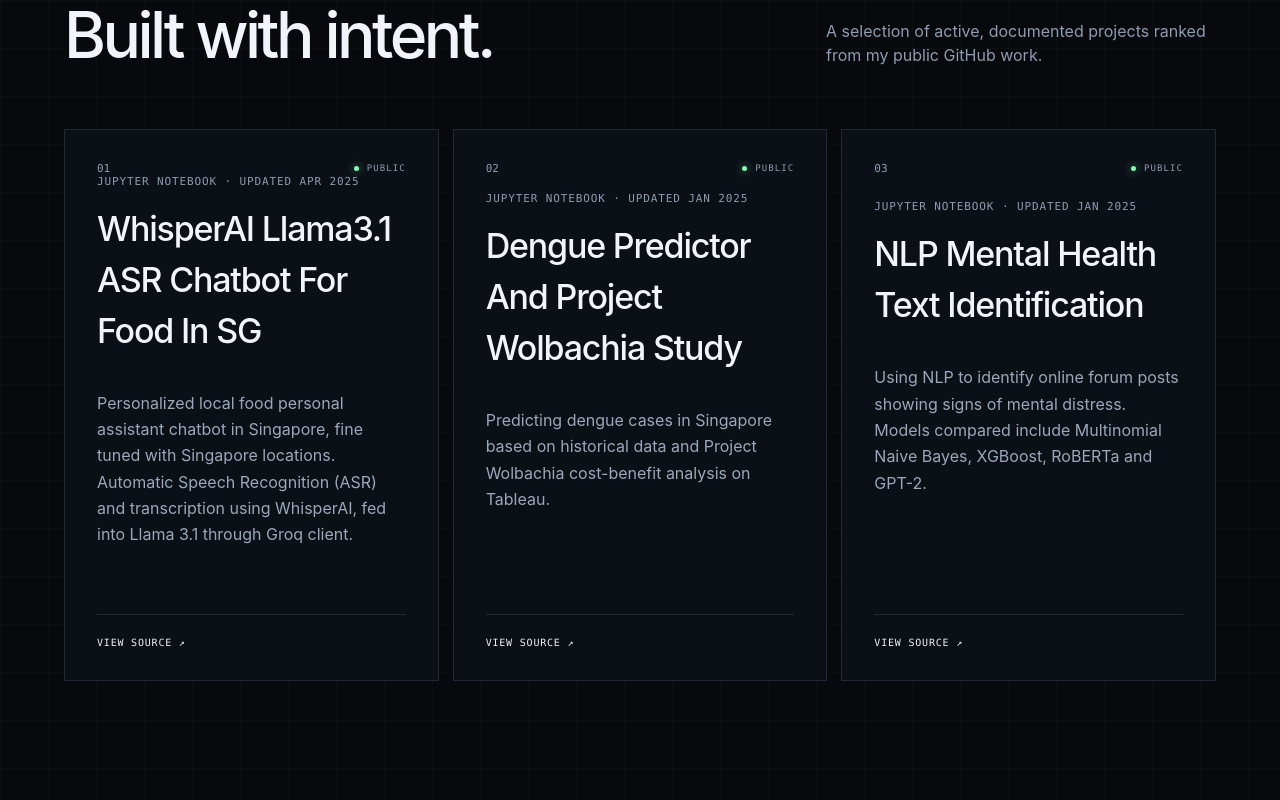
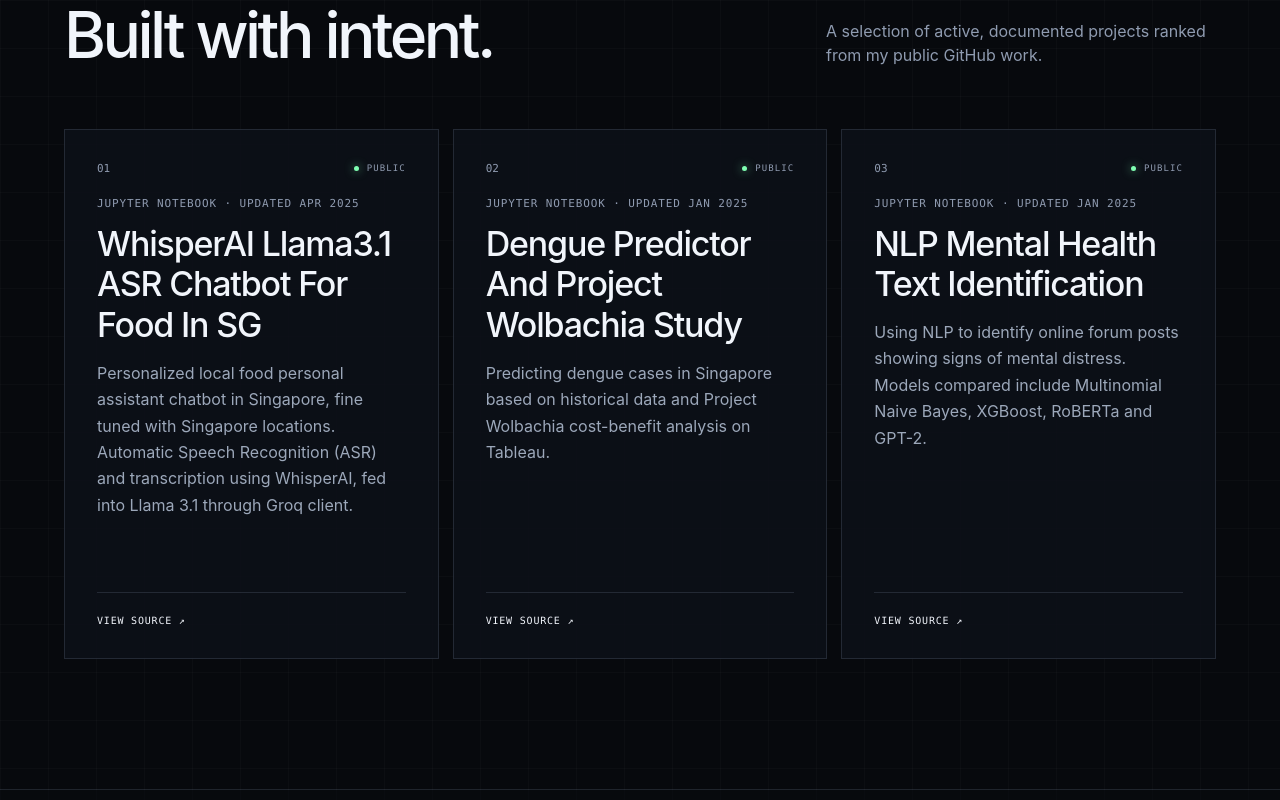
Before and after one commit to qileaf/qileaf.github.io, a Next.js app: page / in a window 1280 px wide. Shown: the part 960-1760 px from the top of the page. Built offline with nearby package versions, Linux system fonts and the light colour scheme.

Commit message:
Standardize project card layout

```diff
--- a/app/globals.css
+++ b/app/globals.css
@@ -148,22 +148,28 @@ h1 em { color: var(--muted); font-weight: 350; font-style: normal; }
 .featured-grid { display: grid; grid-template-columns: repeat(3, 1fr); gap: 14px; }
 .project-card {
   min-height: 360px; padding: 25px; background: rgba(13,17,24,.88);
-  border: 1px solid var(--line); display: flex; flex-direction: column; justify-content: space-between;
+  border: 1px solid var(--line); display: grid; grid-template-rows: auto 1fr auto auto; gap: 22px;
   transition: transform .25s, border-color .25s, background .25s;
 }
 .project-card:hover { transform: translateY(-4px); border-color: rgba(100,223,255,.35); background: var(--panel-2); }
 .project-card--large { min-height: 480px; padding: 32px; }
 .project-card__top { display: flex; justify-content: space-between; }
+.project-card__body {
+  display: grid;
+  grid-template-rows: auto auto 1fr;
+  align-content: start;
+  gap: 14px;
+}
 .project-index { color: var(--muted); font: 11px var(--mono); }
 .project-state { display: flex; align-items: center; gap: 8px; color: var(--muted); font: 9px var(--mono); letter-spacing: .12em; }
 .project-state i { width: 5px; height: 5px; }
-.project-card .eyebrow { margin: 0 0 15px; color: var(--muted); letter-spacing: .08em; }
-.project-card h3 { font-size: 27px; letter-spacing: -.035em; font-weight: 520; text-transform: capitalize; }
+.project-card .eyebrow { margin: 0; color: var(--muted); letter-spacing: .08em; }
+.project-card h3 { min-height: 2.4em; margin: 0; font-size: 27px; line-height: 1.2; letter-spacing: -.035em; font-weight: 520; text-transform: capitalize; }
 .project-card--large h3 { font-size: 34px; }
-.project-description { color: #9ca8ba; line-height: 1.65; }
-.project-meta { min-height: 30px; display: flex; gap: 7px; flex-wrap: wrap; align-items: flex-end; }
+.project-description { margin: 0; color: #9ca8ba; line-height: 1.65; }
+.project-meta { min-height: 30px; display: flex; gap: 7px; flex-wrap: wrap; align-items: center; align-content: center; }
 .project-meta span { padding: 5px 8px; color: var(--muted); background: rgba(255,255,255,.04); font: 9px var(--mono); text-transform: uppercase; }
-.project-actions { padding-top: 22px; margin-top: 20px; border-top: 1px solid var(--line); display: flex; justify-content: space-between; gap: 20px; }
+.project-actions { padding-top: 22px; border-top: 1px solid var(--line); display: flex; justify-content: space-between; gap: 20px; }
 .project-actions a { font: 10px var(--mono); text-transform: uppercase; letter-spacing: .08em; }
 .project-actions a:hover { color: var(--cyan); }
 .repository-section { background: rgba(8,11,16,.55); }
--- a/app/portfolio-client.tsx
+++ b/app/portfolio-client.tsx
@@ -73,7 +73,7 @@ function ProjectCard({
           PUBLIC
         </span>
       </div>
-      <div>
+      <div className="project-card__body">
         <p className="eyebrow">
           {project.language || "Repository"} · Updated {formatDate(project.updated_at)}
         </p>
```
